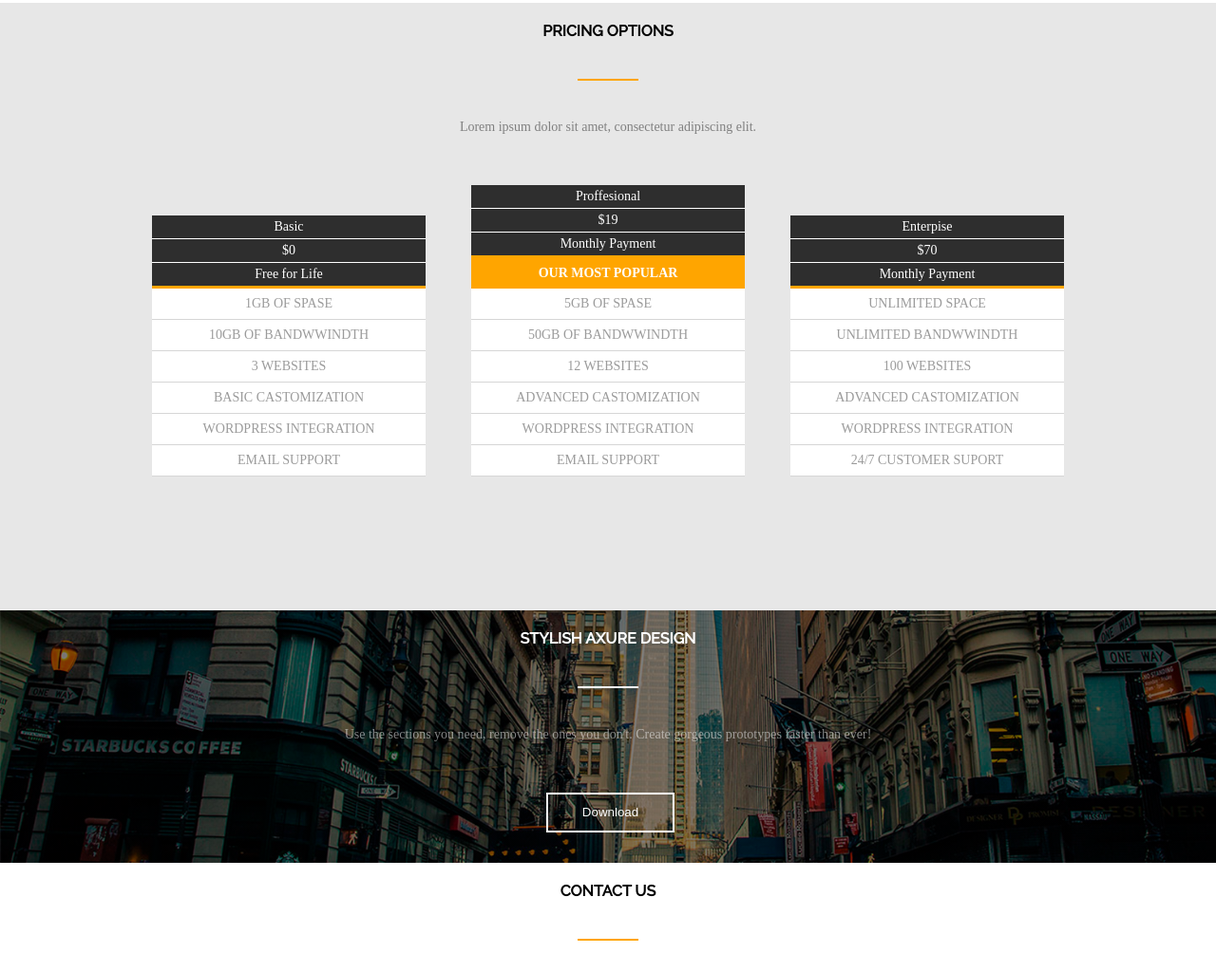
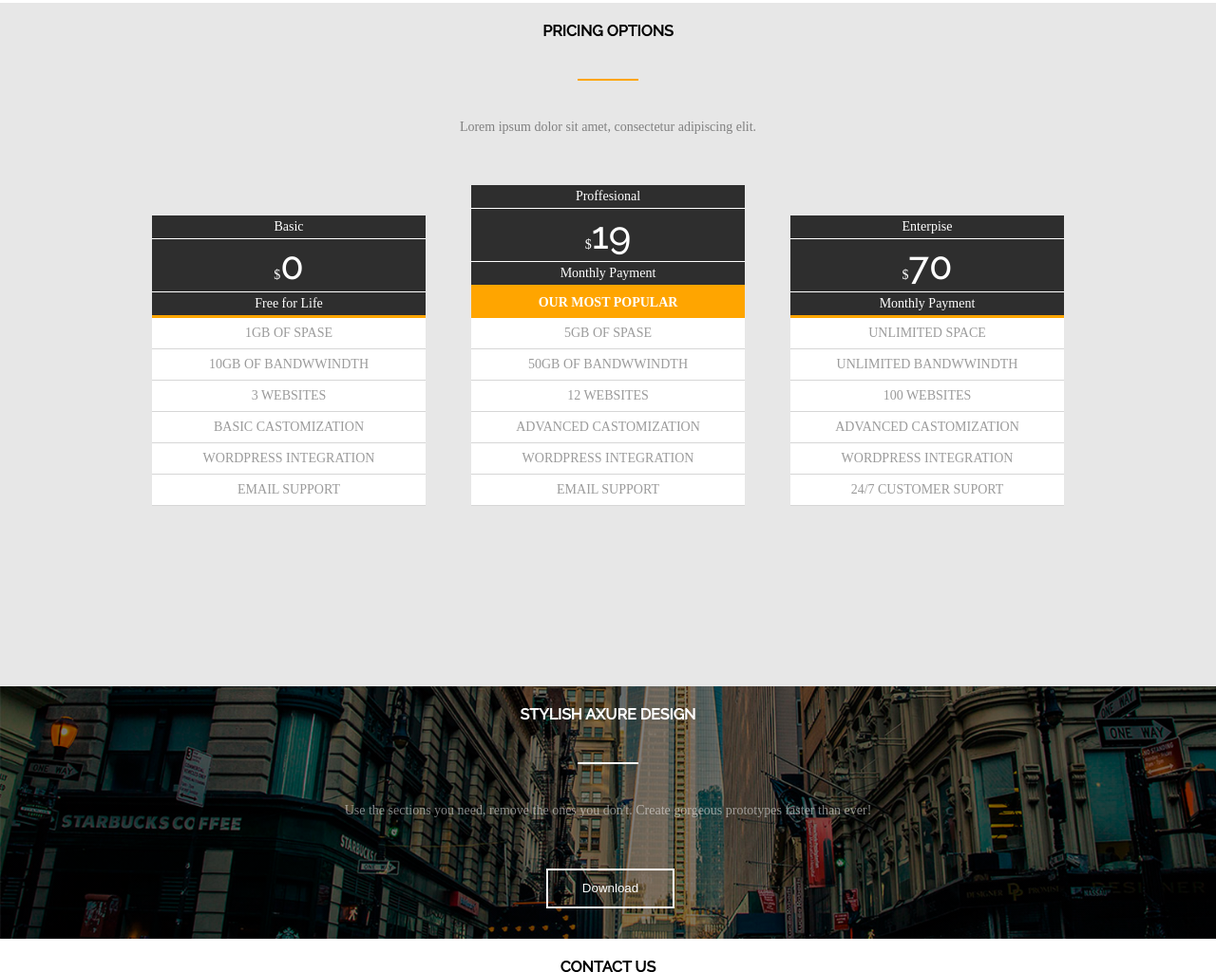
Before and after one commit to KliazovichAlex/lesson-6, a plain HTML site: page index.html in a window 1280 px wide. Shown: the part 1384-2408 px from the top of the page at 95% size. Drawn offline with nearby package versions, Linux system fonts and the light colour scheme.

Commit message:
Add files via upload

```diff
--- a/index.html
+++ b/index.html
@@ -288,7 +288,7 @@
                 <section class="card card_pdng">
                     <ul class="price-tag">
                         <li class="li__title">Basic</li>
-                        <li class="li__title"><span>$<span>0</span></span> </li>
+                        <li class="li__title"><span>$<span class="li__price_size">0</span></span> </li>
                         <li class="li__title last_title"> Free for Life</li>
                         <li class="li__content">1GB OF SPASE</li>
                         <li class="li__content">10GB OF BANDWWINDTH</li>
@@ -301,7 +301,7 @@
                 <section class="card ">
                     <ul class="price-tag">
                         <li class="li__title">Proffesional</li>
-                        <li class="li__title"><span>$<span>19</span></span></li>
+                        <li class="li__title"><span>$<span class="li__price_size">19</span></span></li>
                         <li class="li__title last_title">Monthly Payment</li>
                         <li class="popular"> OUR MOST POPULAR</li>
                         <li class="li__content">5GB OF SPASE</li>
@@ -315,7 +315,7 @@
                 <section class="card card_pdng">
                     <ul class="price-tag">
                         <li class="li__title">Enterpise</li>
-                        <li class="li__title"><span>$<span>70</span></span></li>
+                        <li class="li__title"><span>$<span class="li__price_size">70</span></span></li>
                         <li class="li__title last_title">Monthly Payment</li>
                         <li class="li__content">UNLIMITED SPACE</li>
                         <li class="li__content">UNLIMITED BANDWWINDTH</li>
--- a/style.css
+++ b/style.css
@@ -283,7 +283,7 @@
 
 .pricing {
     width: 100%;
-    height: 80vh;
+    height: 90vh;
     background-color: rgb(231, 231, 231);
 
 }
@@ -316,6 +316,11 @@
 .last_title {
     border-bottom: 3px solid orange;
     padding: 4px;
+  }
+
+  .li__price_size {
+    font-family: 'Raleway', sans-serif;
+    font-size: 2.5rem;
   }
 
 .li__content {
```
